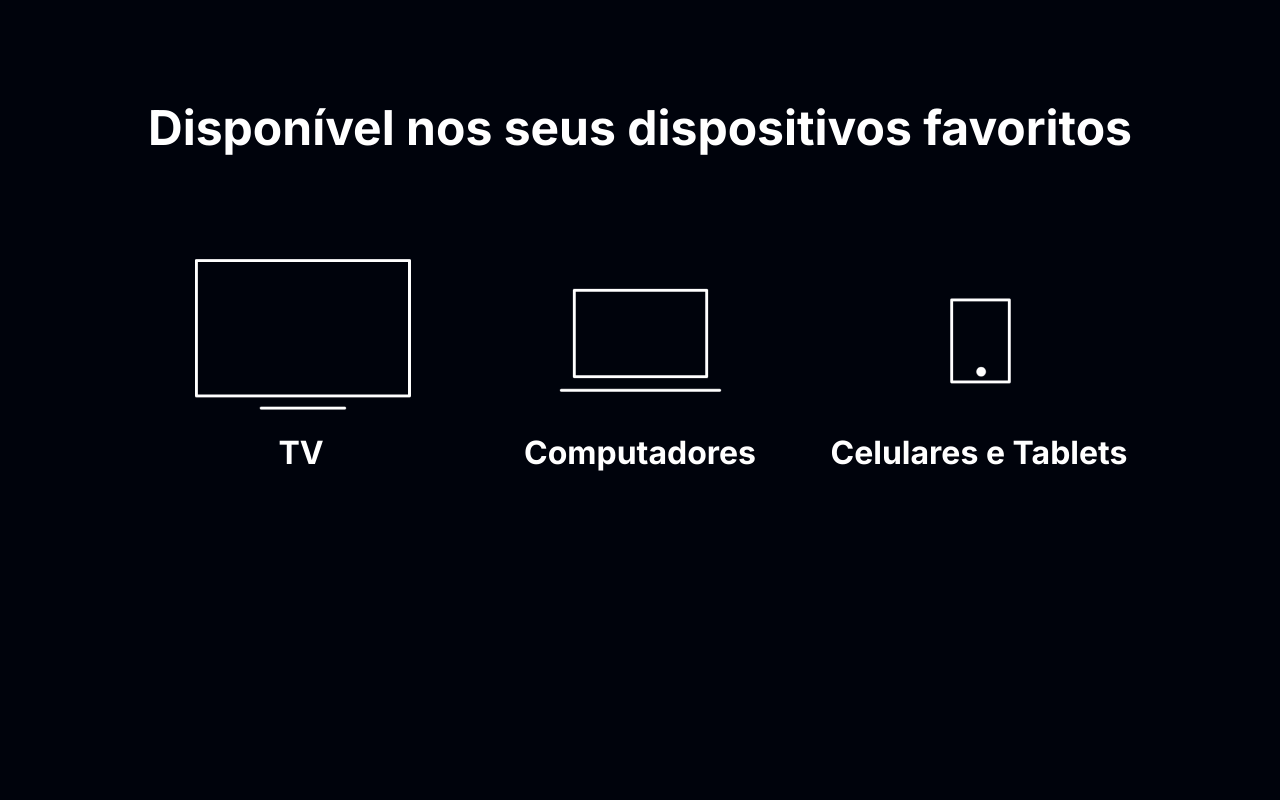
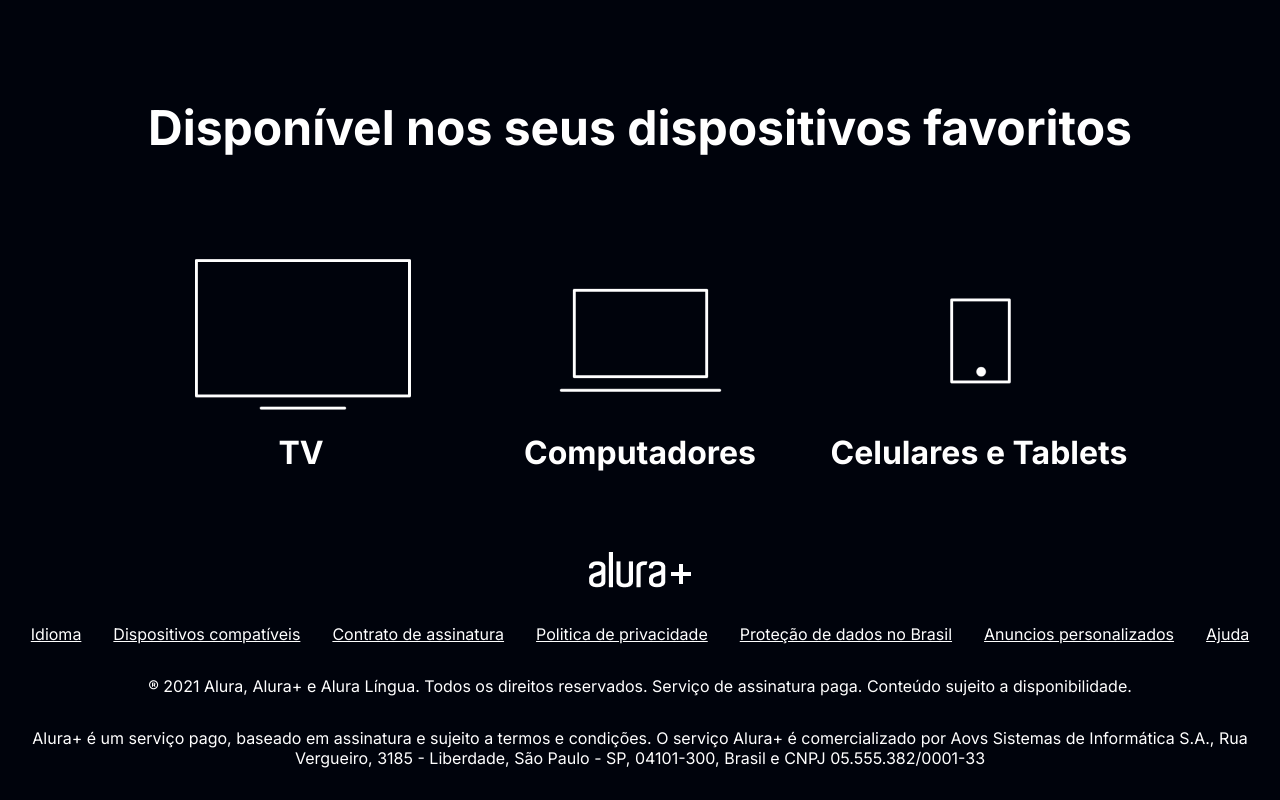
Before and after one commit to JoaoPauloPereirax/alura-plus, a plain HTML site: page index.html in a window 1280 px wide. Shown: the part 3102-3902 px from the top of the page. Before the commit the page ends 3654 px from the top, so only its background shows below. Drawn offline with Linux system fonts and the light colour scheme.

Commit message:
Add footer

```diff
--- a/assets/styles/style.css
+++ b/assets/styles/style.css
@@ -8,6 +8,7 @@
      --botao-azul: #167bf7;
      --cor-de-fundo: #00030c;
      --fonte-principal: 'Inter';
+     --botao-azul-efeito: #74a6e4;
 }
 *{
      margin: 0;
@@ -118,3 +119,38 @@
      font-size: 32px;
      color: var(--branco-principal);
 }
+
+.rodape{
+     text-align: center;
+}
+
+.rodape-lista{
+     display: flex;
+     justify-content: center;
+     list-style-type: none;/*RETIRA TODA FORMATAÇÃO DE LISTA*/
+     margin: 2em 0;
+}
+
+.lista-link{
+     margin: 0 1em;
+     list-style-type: none;
+     color: var(--branco-principal);
+}
+
+.lista-link a{
+     color: var(--branco-principal);
+}
+
+.rodape-texto{
+     margin-bottom: 2em;
+     font-size: 16px;
+}
+
+.lista-link a:hover{
+     color: var(--botao-azul);/*pseudos classes*/
+}
+
+.container-botao:hover{
+     background-color: var(--botao-azul-efeito);
+     color: black;
+}
--- a/index.html
+++ b/index.html
@@ -60,5 +60,33 @@
                </li>
           </ul>
      </div>
+     <footer class="rodape">
+          <img class="rodape-logo" src="./assets/images/Logo.png" alt="Alura plus">
+          <ul class="rodape-lista">
+               <li class="lista-link">
+                    <a href="#">Idioma</a>
+               </li>
+               <li class="lista-link">
+                    <a href="#">Dispositivos compatíveis</a>
+               </li>
+               <li class="lista-link">
+                    <a href="#">Contrato de assinatura</a>
+               </li>
+               <li class="lista-link">
+                    <a href="#">Politica de privacidade</a>
+               </li>
+               <li class="lista-link">
+                    <a href="#">Proteção de dados no Brasil</a>
+               </li>
+               <li class="lista-link">
+                    <a href="#">Anuncios personalizados</a>
+               </li>
+               <li class="lista-link">
+                    <a href="#">Ajuda</a>
+               </li>
+          </ul>
+          <p class="rodape-texto">® 2021 Alura, Alura+ e Alura Língua. Todos os direitos reservados. Serviço de assinatura paga. Conteúdo sujeito a disponibilidade.</p>
+          <p class="rodape-texto">Alura+ é um serviço pago, baseado em assinatura e sujeito a termos e condições. O serviço Alura+ é comercializado por Aovs Sistemas de Informática S.A., Rua Vergueiro, 3185 - Liberdade, São Paulo - SP, 04101-300, Brasil e CNPJ 05.555.382/0001-33</p>
+     </footer>
 </body>
 </html>
```
Also changed, not shown: assets/images/Logo.png (added).
